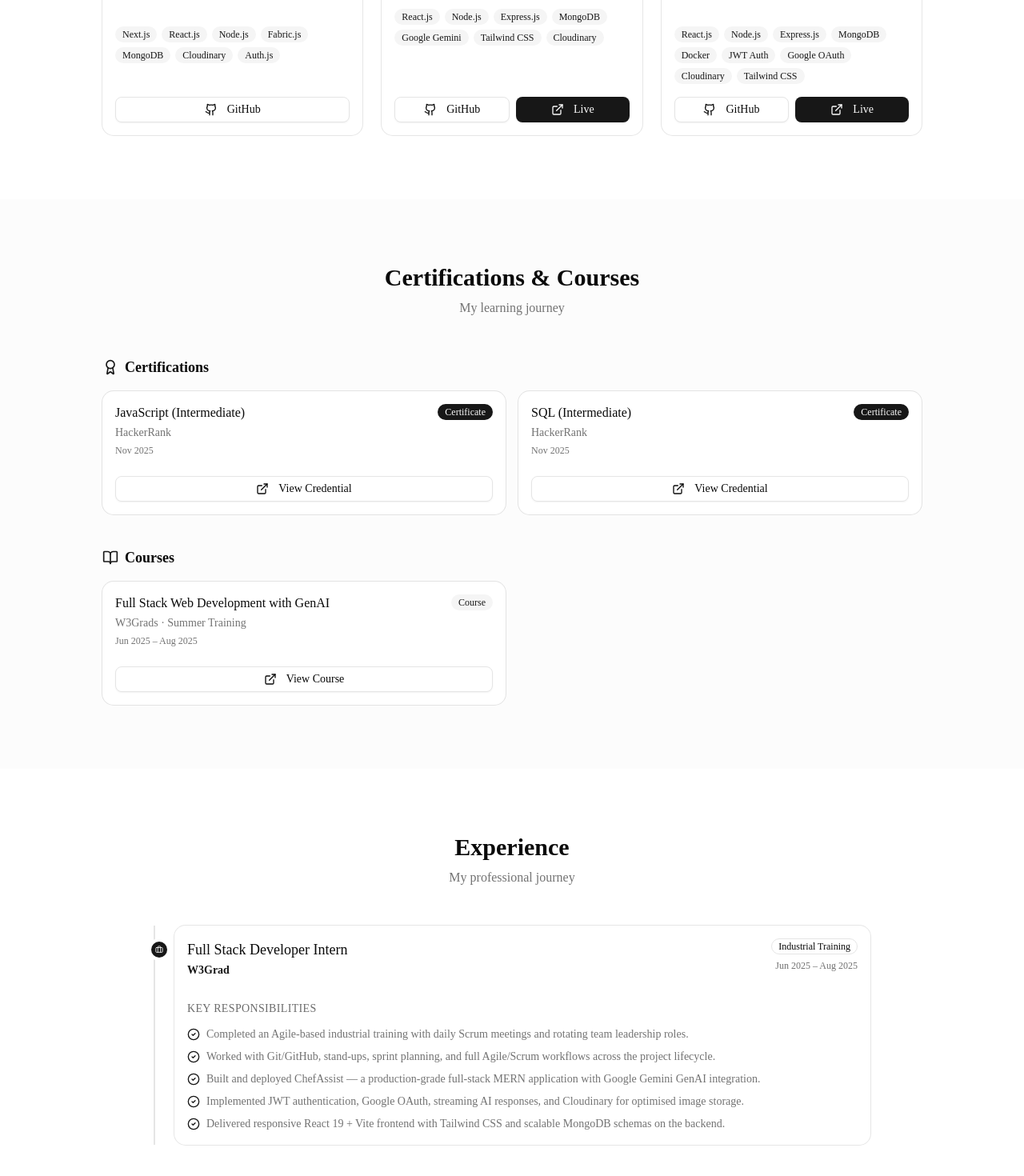
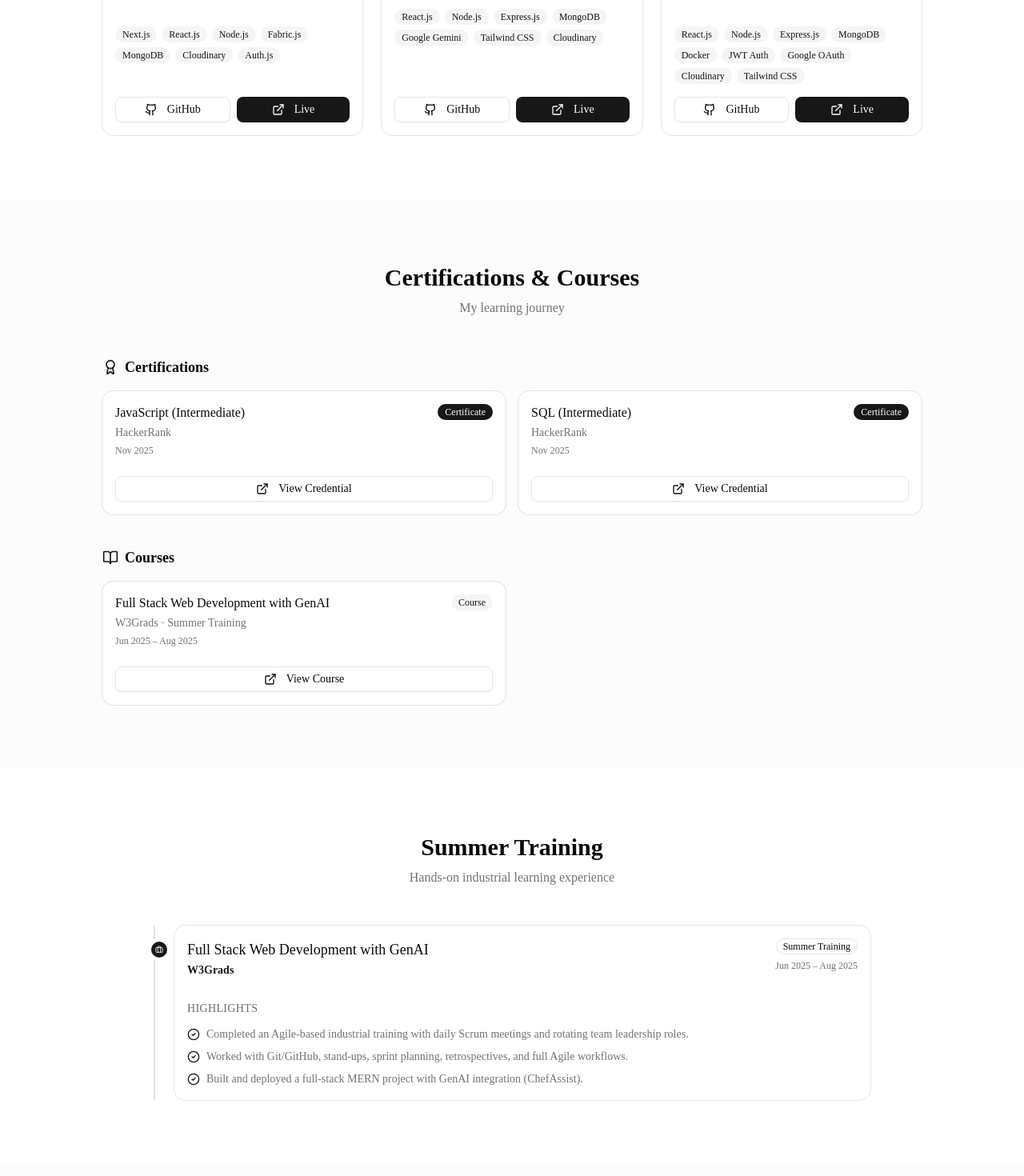
Before and after one commit to anuj308/Portfolio, a Next.js app: page / in a window 1280 px wide. Shown: the part 3620-5090 px from the top of the page at 80% size. Built offline with nearby package versions, Linux system fonts and the light colour scheme.

Commit message:
added more details

```diff
--- a/src/components/Experience.jsx
+++ b/src/components/Experience.jsx
@@ -4,16 +4,14 @@ import { Briefcase, CheckCircle2 } from "lucide-react";
 
 const experiences = [
   {
-    role: "Full Stack Developer Intern",
-    company: "W3Grad",
+    role: "Full Stack Web Development with GenAI",
+    company: "W3Grads",
     duration: "Jun 2025 – Aug 2025",
-    type: "Industrial Training",
+    type: "Summer Training",
     responsibilities: [
       "Completed an Agile-based industrial training with daily Scrum meetings and rotating team leadership roles.",
-      "Worked with Git/GitHub, stand-ups, sprint planning, and full Agile/Scrum workflows across the project lifecycle.",
-      "Built and deployed ChefAssist — a production-grade full-stack MERN application with Google Gemini GenAI integration.",
-      "Implemented JWT authentication, Google OAuth, streaming AI responses, and Cloudinary for optimised image storage.",
-      "Delivered responsive React 19 + Vite frontend with Tailwind CSS and scalable MongoDB schemas on the backend.",
+      "Worked with Git/GitHub, stand-ups, sprint planning, retrospectives, and full Agile workflows.",
+      "Built and deployed a full-stack MERN project with GenAI integration (ChefAssist).",
     ],
   },
 ];
@@ -23,8 +21,8 @@ export default function Experience() {
     <section id="experience" className="py-20 px-4">
       <div className="max-w-4xl mx-auto">
         <div className="text-center mb-12">
-          <h2 className="text-3xl font-bold mb-2">Experience</h2>
-          <p className="text-muted-foreground">My professional journey</p>
+          <h2 className="text-3xl font-bold mb-2">Summer Training</h2>
+          <p className="text-muted-foreground">Hands-on industrial learning experience</p>
         </div>
 
         <div className="relative pl-6 border-l-2 border-border space-y-8">
@@ -57,7 +55,7 @@ export default function Experience() {
 
                 <CardContent>
                   <p className="text-sm font-medium text-foreground/60 mb-3 uppercase tracking-wide">
-                    Key Responsibilities
+                    Highlights
                   </p>
                   <ul className="space-y-2">
                     {exp.responsibilities.map((item, i) => (
--- a/src/components/Projects.jsx
+++ b/src/components/Projects.jsx
@@ -15,8 +15,8 @@ const projects = [
     description:
       "Full-stack Canva-like design editor with an interactive canvas supporting shapes, text, drawings, and images. Built with a Node.js microservices architecture, Auth.js auth, AI image generation, and export options for PNG, SVG, PDF & JSON.",
     tags: ["Next.js", "React.js", "Node.js", "Fabric.js", "MongoDB", "Cloudinary", "Auth.js"],
-    github: "https://github.com/anuj308",
-    live: "",
+    github: "https://github.com/anuj308/canvaclone",
+    live: "https://aakaar-alpha.vercel.app/",
     emoji: "🎨",
     featured: true,
     date: "Feb 2026 – Mar 2026",
```
